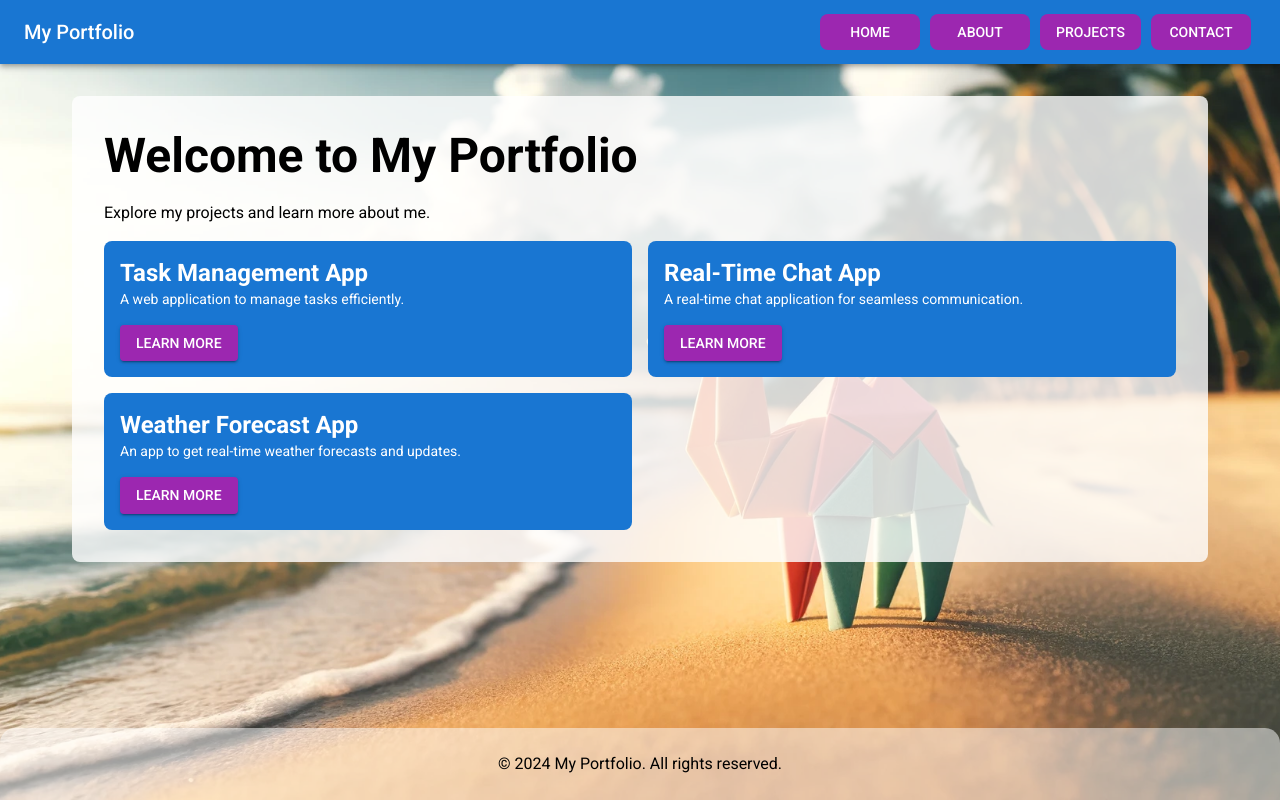
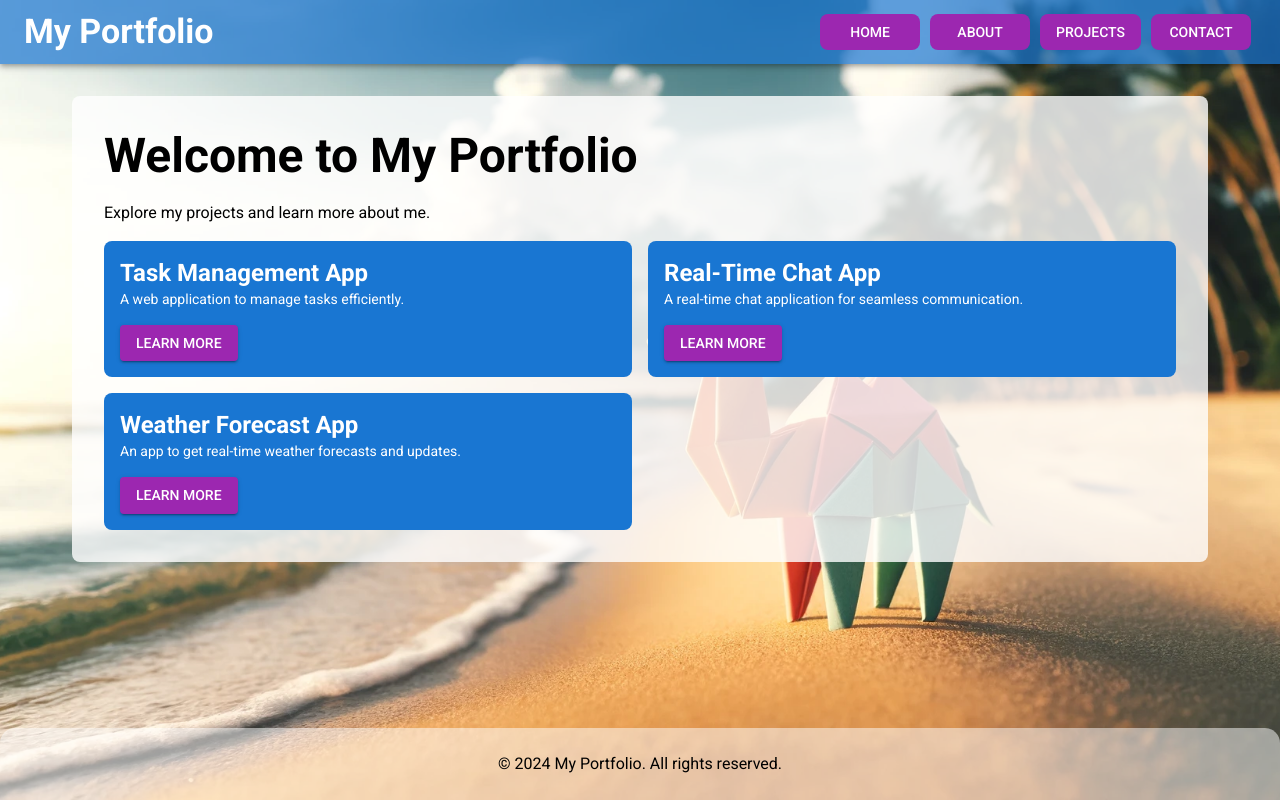
Before and after one commit to Nfnat0/portfolio, a React (Create React App) app: page / in a window 1280 px wide. Built offline with nearby package versions, Linux system fonts and the light colour scheme.

Commit message:
chore: Update AppBar background color and Typography variant

```diff
--- a/src/Layout.js
+++ b/src/Layout.js
@@ -48,7 +48,7 @@ const Layout = ({ children }) => {
       }}
     >
       {/* Header */}
-      <AppBar position="static">
+      <AppBar position="static" sx={{ backgroundColor: 'rgba(25,  118, 210, 0.7)' }}>
         <Toolbar>
           <IconButton
             color="inherit"
@@ -60,7 +60,7 @@ const Layout = ({ children }) => {
             <MenuIcon />
           </IconButton>
           <Typography
-            variant="h6"
+            variant="h4"
             sx={{
               flexGrow: 1,
               whiteSpace: 'nowrap',
--- a/src/theme.js
+++ b/src/theme.js
@@ -4,6 +4,9 @@ const theme = createTheme({
   typography: {
     fontFamily: 'Roboto, Arial, sans-serif',
     h3: {
+      fontWeight: 700, // Bold project titles
+    },
+    h4: {
       fontWeight: 700, // Bold project titles
     },
     h5: {
```
